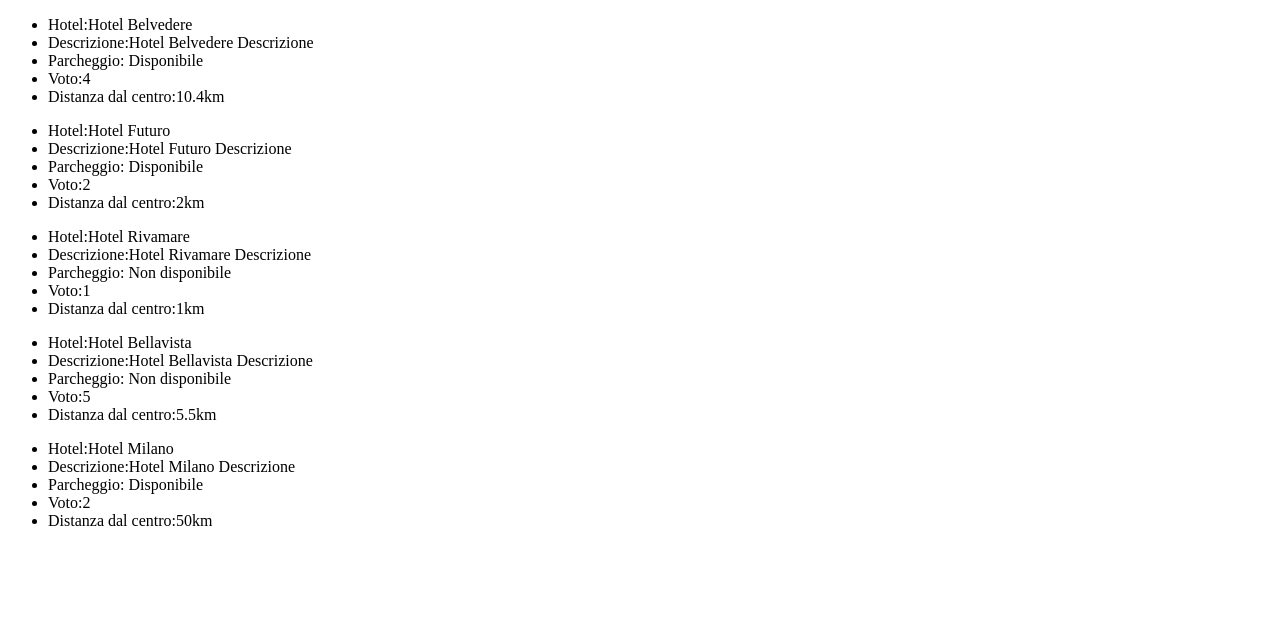
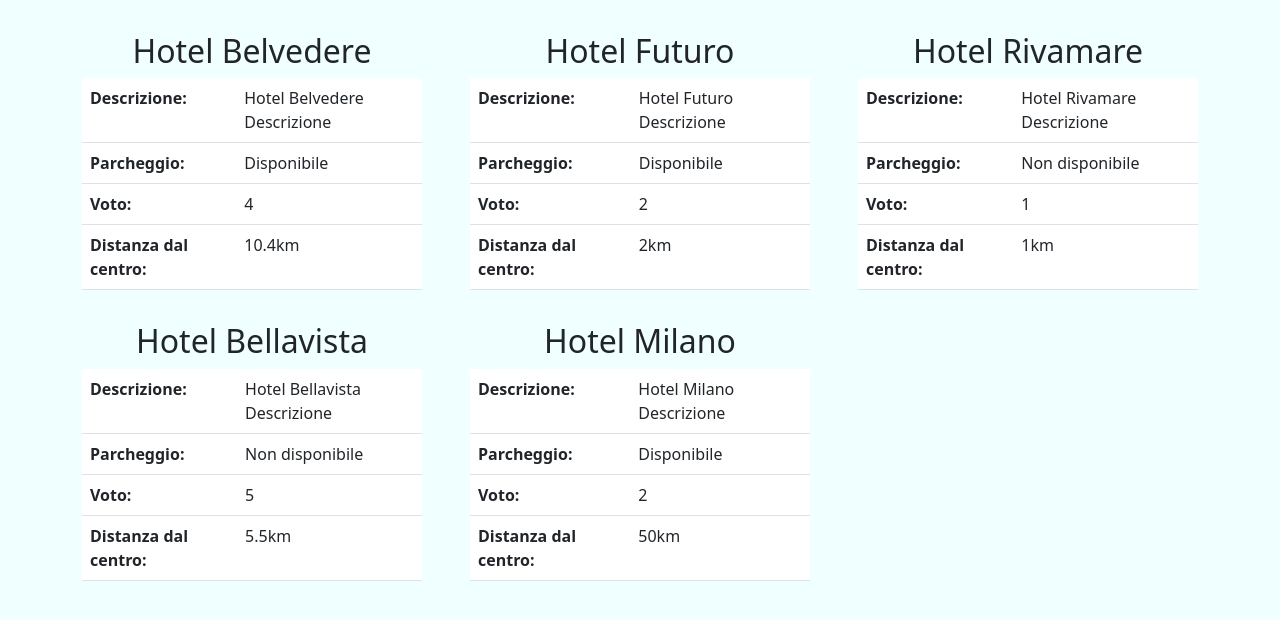
Before and after one commit to ChristianBianchi99/php-hotel, a PHP site: page / in a window 1280 px wide. Shown: the top 620 px of the page. Run offline with PHP 8.4, Linux system fonts and the light colour scheme.

Commit message:
Agg stili - Es concluso

```diff
--- /dev/null
+++ b/css/style.css
@@ -0,0 +1,8 @@
+*{
+    padding: 0;
+    margin: 0;
+    box-sizing: border-box;
+}
+body{
+    background-color: azure;
+}
--- a/index.php
+++ b/index.php
@@ -47,35 +47,60 @@
     <meta charset="UTF-8">
     <meta name="viewport" content="width=device-width, initial-scale=1.0">
     <title>PHP Hotel</title>
+    <link href="https://cdn.jsdelivr.net/npm/bootstrap@5.3.0/dist/css/bootstrap.min.css" rel="stylesheet" integrity="sha384-9ndCyUaIbzAi2FUVXJi0CjmCapSmO7SnpJef0486qhLnuZ2cdeRhO02iuK6FUUVM" crossorigin="anonymous">
+    <link rel="stylesheet" href="./css/style.css">
 </head>
 <body>
+    <main>
         <div class="container">
-        <div class="row">
+            <div class="row gx-5 gy-3 my-3">
                 <?php foreach($hotels as $hotel){ ?>
-                <ul>
-                    <li>
-                        <?php echo 'Hotel:'.$hotel['name'] ?>
-                    </li>
-                    <li>
-                        <?php echo 'Descrizione:'.$hotel['description'] ?>
-                    </li>
-                    <li>
+                    <div class="col-4">
+                        <div class="content text-center">
+                            <h2><?php echo $hotel['name'] ?></h2>
+                            <table class='table text-start'>
+                                <tr>
+                                    <th>
+                                        Descrizione:
+                                    </th>
+                                    <td>
+                                        <?php echo $hotel['description'] ?>
+                                    </td>
+                                </tr>
+                                <tr>
+                                    <th>
                                         Parcheggio:
+                                    </th>
+                                    <td>
                                         <?php if($hotel['parking']){ ?>
                                             Disponibile
                                         <?php }else{ ?>
                                             Non disponibile
                                         <?php } ?>
-                    </li>
-                    <li>
-                        <?php echo 'Voto:'.$hotel['vote'] ?>
-                    </li>
-                    <li>
-                        <?php echo 'Distanza dal centro:'.$hotel['distance_to_center'].'km' ?>
-                    </li>
-                </ul>
+                                    </td>
+                                </tr>
+                                <tr>
+                                    <th>
+                                        Voto:
+                                    </th>
+                                    <td>
+                                        <?php echo $hotel['vote'] ?>
+                                    </td>
+                                </tr>
+                                <tr>
+                                    <th>
+                                        Distanza dal centro:
+                                    </th>
+                                    <td>
+                                        <?php echo $hotel['distance_to_center'].'km' ?>
+                                    </td>
+                                </tr>
+                            </table>
+                        </div>
+                    </div>
                 <?php } ?>
             </div>
         </div>
+    </main>
 </body>
 </html>
```
Lines whose indentation alone changed are shown as unchanged.
